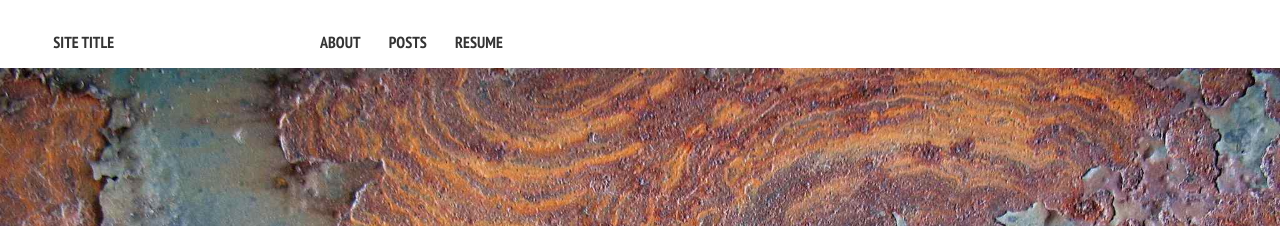
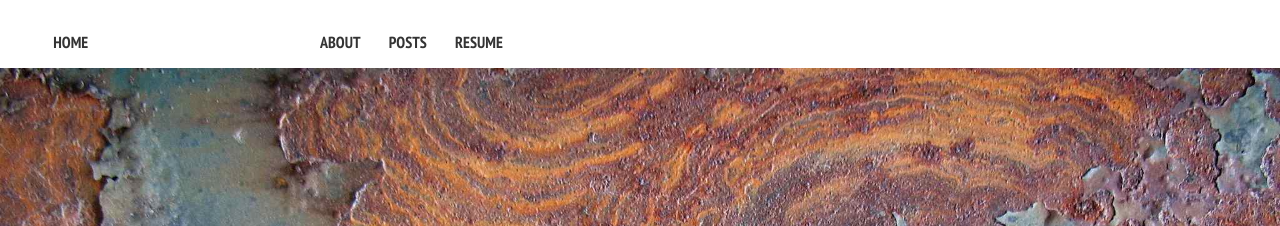
Before and after one commit to mlauter/mlauter.github.io, a Jekyll site: the page built from index.md, in a window 1280 px wide. Shown: the top 226 px of the page. Built offline with Jekyll 4.4.1, drawn with Linux system fonts in a browser that asks for light colours; nearby versions of some CDN libraries.

Commit message:
change site name to home

```diff
--- a/_config.yml
+++ b/_config.yml
@@ -1,5 +1,5 @@
-title:            Site Title
-description:      Describe your website.
+title:            Home
+description:      Description goes here.
 # Your site's domain goes here. Leave localhost server or blank when working locally.
 url:              http://localhost:4000
 disqus_shortname:
```
